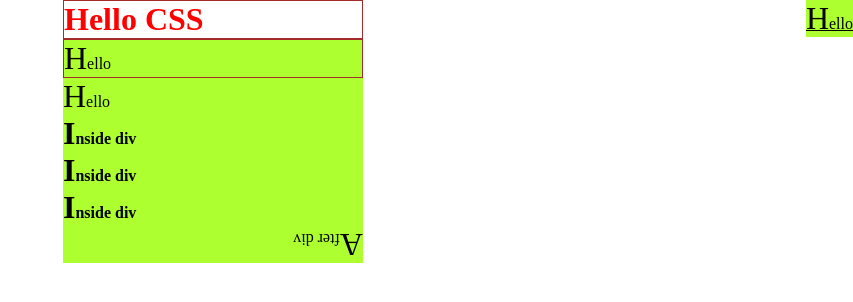
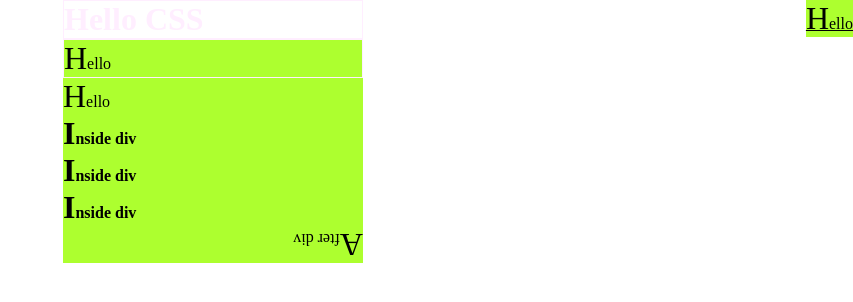
Before and after one commit to koldovsky/530-css-intro, a plain HTML site: page index.html in a window 1280 px wide. Shown: the whole page, without its empty margins (427-1280 px from the left). Drawn offline with Linux system fonts and the light colour scheme.

Commit message:
Added vars and attribute selector

```diff
--- a/css/index.css
+++ b/css/index.css
@@ -1,3 +1,7 @@
+:root {
+    --main-color: #ffeeff;
+}
+
 body {
     max-width: 300px;
     margin: auto;
@@ -9,7 +13,7 @@ h1, h2, p {
 }
 
 h1 {
-    color: red;
+    color: var(--main-color);
 }
 
 p {
@@ -24,7 +28,7 @@ p {
 }
 
 .border {
-    border: 1px solid brown;
+    border: 1px solid var(--main-color);
 }
 
 div > p  {
@@ -44,3 +48,8 @@ p:hover {
 p::first-letter {
     font-size: 2rem;
 }
+
+
+[href^="http://"] {
+    color: red;
+}
--- a/index.html
+++ b/index.html
@@ -7,8 +7,8 @@
     <link rel="stylesheet" href="css/index.css">
 </head>
 <body>
-   <h1 class="border">Hello CSS</h1>
-   <p class="border">Hello</p>
+   <h1 class="border sunday">Hello CSS</h1>
+   <p class="sunday border">Hello</p>
    <p id="chosen">Hello</p>
    <p>Hello</p>
    <div>
```
